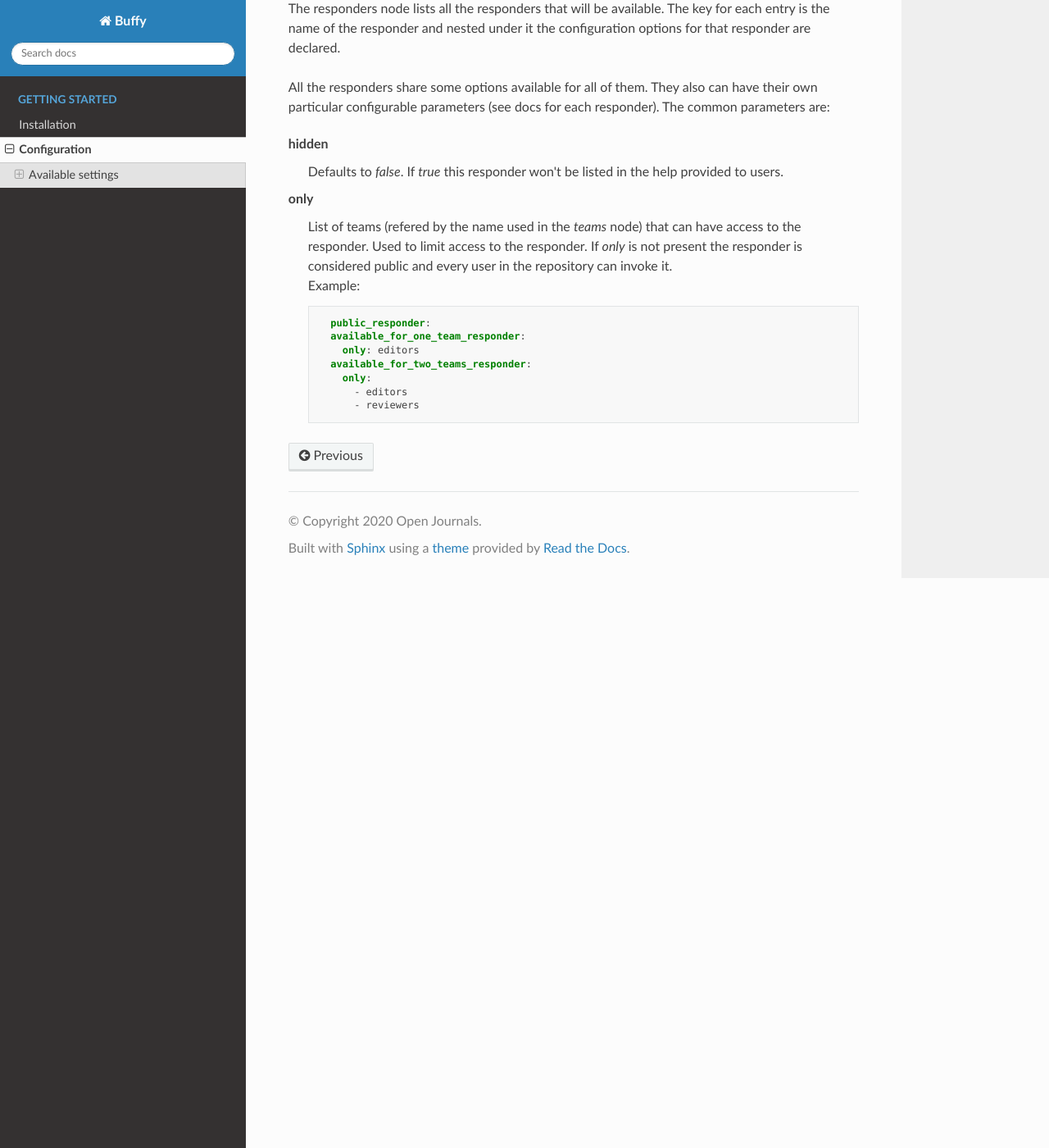
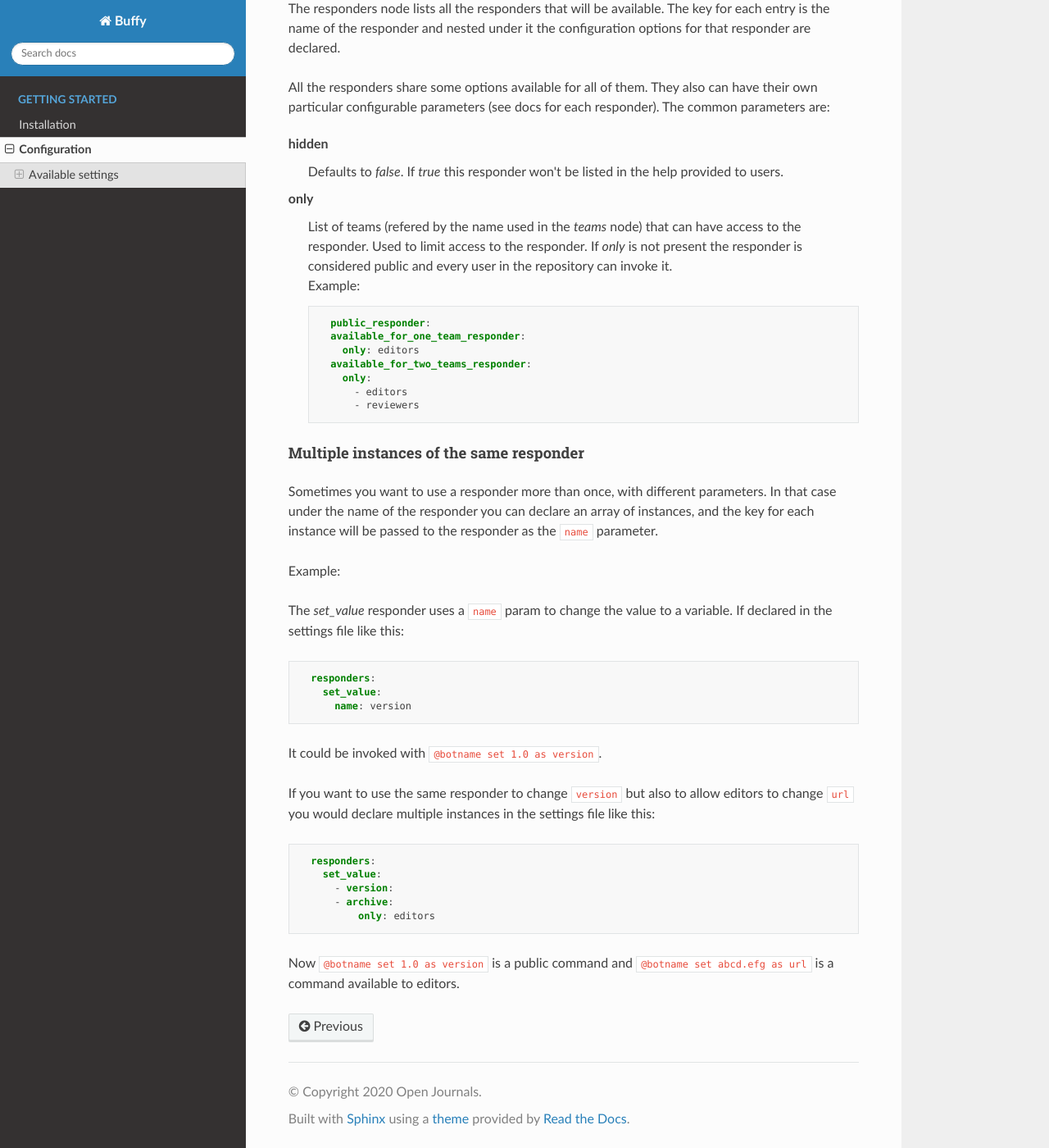
Before and after one commit to openjournals/buffy, a Sphinx documentation site: the page built from docs/configuration.md, in a window 1280 px wide and 1400 px high, scrolled down 2030 px. Shown: the whole window at 82% size. Built offline with Sphinx 7.4.7 and the Read the Docs theme 2.0.0, drawn with Linux system fonts in a browser that asks for light colours.

Commit message:
document multiple instances of the same responder

````diff
--- a/docs/configuration.md
+++ b/docs/configuration.md
@@ -112,3 +112,32 @@ A detailed description of all of them:
 
   </dd>
 </dl>
+
+#### Multiple instances of the same responder
+
+Sometimes you want to use a responder more than once, with different parameters. In that case under the name of the responder you can declare an array of instances, and the key for each instance will be passed to the responder as the `name` parameter.
+
+Example:
+
+The _set_value_ responder uses a `name` param to change the value to a variable. If declared in the settings file like this:
+
+
+```yaml
+  responders:
+    set_value:
+      name: version
+```
+
+It could be invoked with `@botname set 1.0 as version`.
+
+If you want to use the same responder to change `version` but also to allow editors to change `url` you would declare multiple instances in the settings file like this:
+
+```yaml
+  responders:
+    set_value:
+      - version:
+      - archive:
+          only: editors
+```
+
+Now `@botname set 1.0 as version` is a public command and `@botname set abcd.efg as url` is a command available to editors.
````
